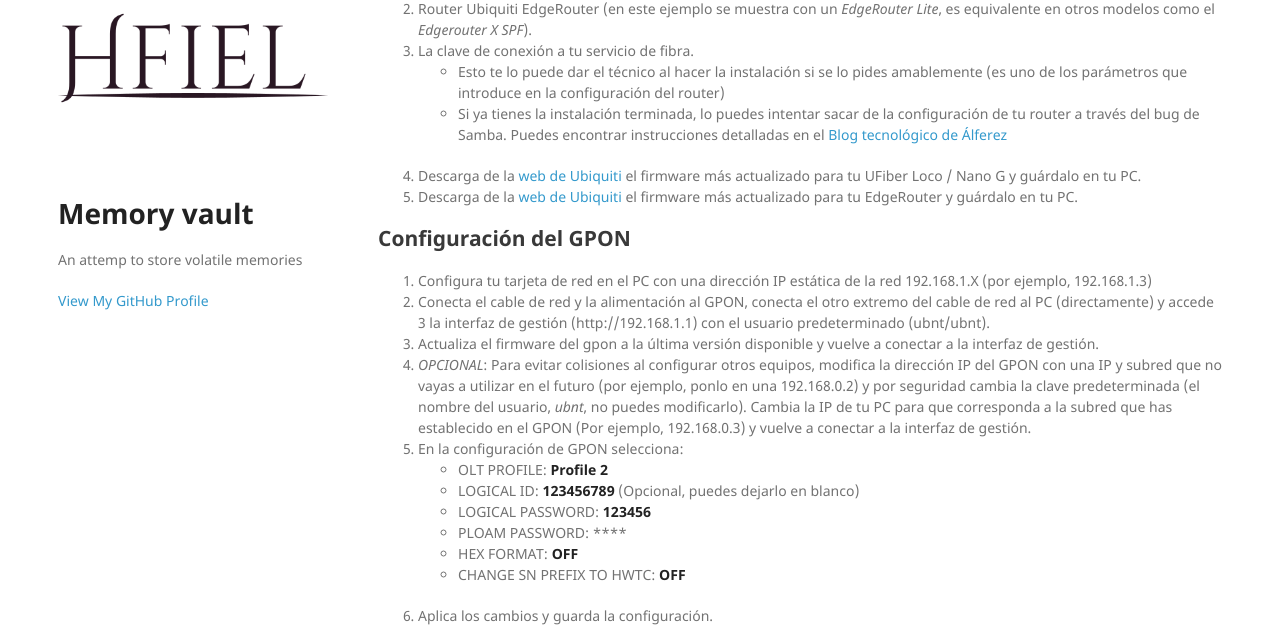
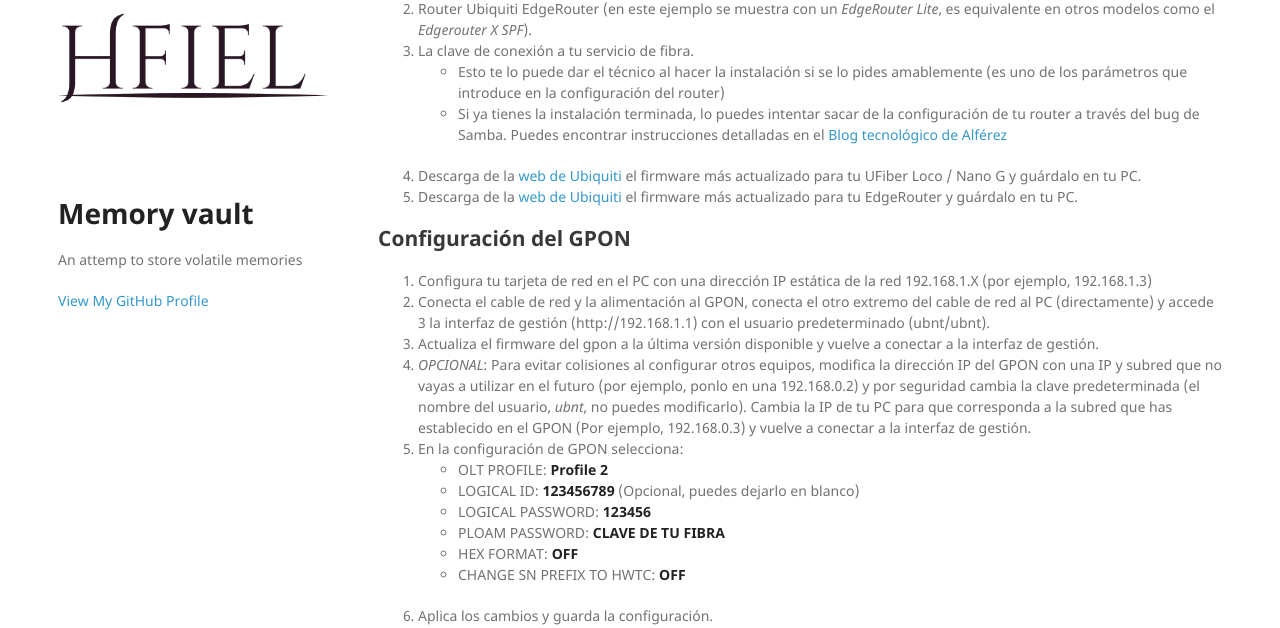
Before and after one commit to hfiel/hfiel.github.io, a Jekyll site: the page built from wiki/network/ufiber_edgerouter.md, in a window 1280 px wide and 900 px high, scrolled down 301 px. Shown: the part 135-763 px from the top of the window. Built offline with Jekyll 4.4.1, drawn with Linux system fonts in a browser that asks for light colours; nearby versions of some CDN libraries; our own code applies the rules of GitHub Pages for plain Markdown files.

Commit message:
fixed typo in name and format syntax

```diff
--- a/wiki/network/ufiber_edgerouter.md
+++ b/wiki/network/ufiber_edgerouter.md
@@ -8,7 +8,7 @@ Instrucciones para reemplazar el modem/router de fibra que te instalan en MasMov
 2. Router Ubiquiti EdgeRouter (en este ejemplo se muestra con un *EdgeRouter Lite*, es equivalente en otros modelos como el *Edgerouter X SPF*).
 3. La clave de conexión a tu servicio de fibra.
    - Esto te lo puede dar el técnico al hacer la instalación si se lo pides amablemente (es uno de los parámetros que introduce en la configuración del router)
-   - Si ya tienes la instalación terminada, lo puedes intentar sacar de la configuración de tu router a través del bug de Samba. Puedes encontrar instrucciones detalladas en el [Blog tecnológico de Álferez](https://www.alferez.es/sacando-los-datos-del-router-de-fibra-masmovil/)
+   - Si ya tienes la instalación terminada, lo puedes intentar sacar de la configuración de tu router a través del bug de Samba. Puedes encontrar instrucciones detalladas en el [Blog tecnológico de Alférez](https://www.alferez.es/sacando-los-datos-del-router-de-fibra-masmovil/)
 4. Descarga de la [web de Ubiquiti](https://www.ui.com/download/) el firmware más actualizado para tu UFiber Loco / Nano G y guárdalo en tu PC.
 5. Descarga de la [web de Ubiquiti](https://www.ui.com/download/) el firmware más actualizado para tu EdgeRouter y guárdalo en tu PC.
 
@@ -22,7 +22,7 @@ Instrucciones para reemplazar el modem/router de fibra que te instalan en MasMov
    - OLT PROFILE: **Profile 2**
    - LOGICAL ID: **123456789** (Opcional, puedes dejarlo en blanco)
    - LOGICAL PASSWORD: **123456**
-   - PLOAM PASSWORD: **<CLAVE DE TU FIBRA>**
+   - PLOAM PASSWORD: **CLAVE DE TU FIBRA**
    - HEX FORMAT: **OFF**
    - CHANGE SN PREFIX TO HWTC: **OFF**
 7. Aplica los cambios y guarda la configuración.
```
